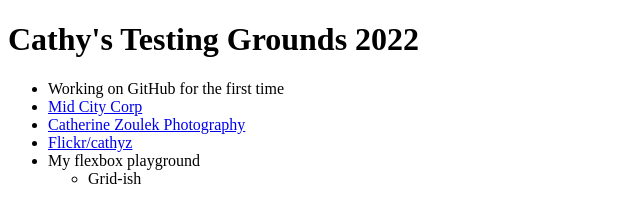
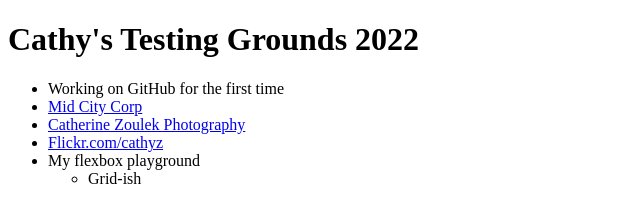
Before and after one commit to czoulek/walterjbeagle, a plain HTML site: page index.html in a window 1280 px wide. Shown: the full height of the page, 0-640 px from the left. Drawn offline with Linux system fonts and the light colour scheme.

Commit message:
Flickr link take 2

```diff
--- a/index.html
+++ b/index.html
@@ -11,7 +11,7 @@
 	<li>Working on GitHub for the first time</li>
 	<li><a href="http://midcitycorp.us/" target="_blank">Mid City Corp</a></li>
 	<li><a href="https://www.catherinezoulekphotography.com/" target="_blank">Catherine Zoulek Photography</a></li>
-	<li><a href="https://www.flickr.com/photos/cathyz">Flickr/cathyz</a></li>
+	<li><a href="https://www.flickr.com/photos/cathyz">Flickr.com/cathyz</a></li>
 	<li>My flexbox playground</li>
 		<ul>
 			<li>Grid-ish</li>
```
